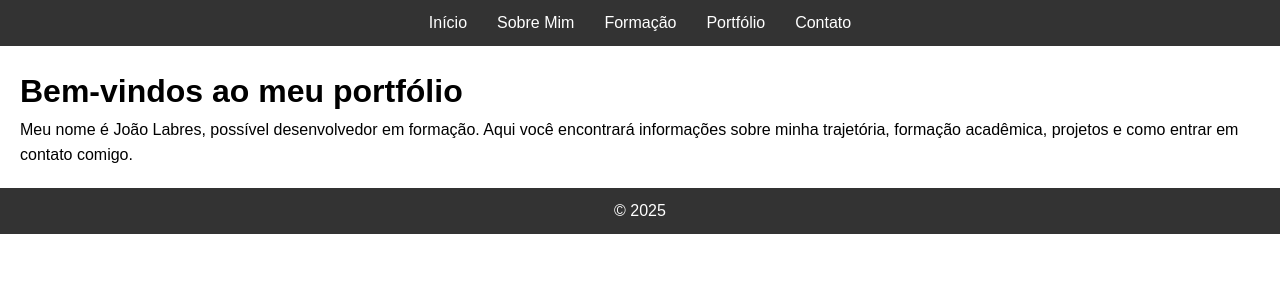
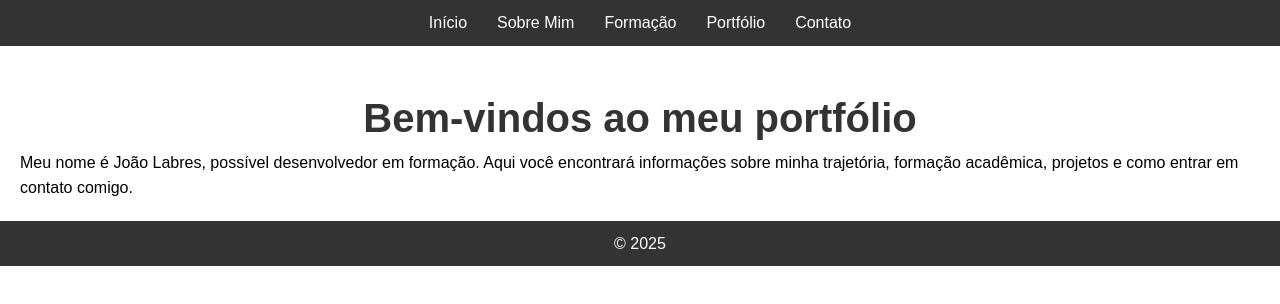
Before and after one commit to joaolabrez/Portfolio-Web, a plain HTML site: page index.html in a window 1280 px wide. Drawn offline with Linux system fonts and the light colour scheme.

Commit message:
Update styles.css

```diff
--- a/styles.css
+++ b/styles.css
@@ -78,3 +78,10 @@ form button {
 form button:hover {
     background: #555;
 }
+
+h1 {
+    text-align: center;
+    font-size: 2.5em;
+    margin-top: 20px;
+    color: #333;
+}
```
